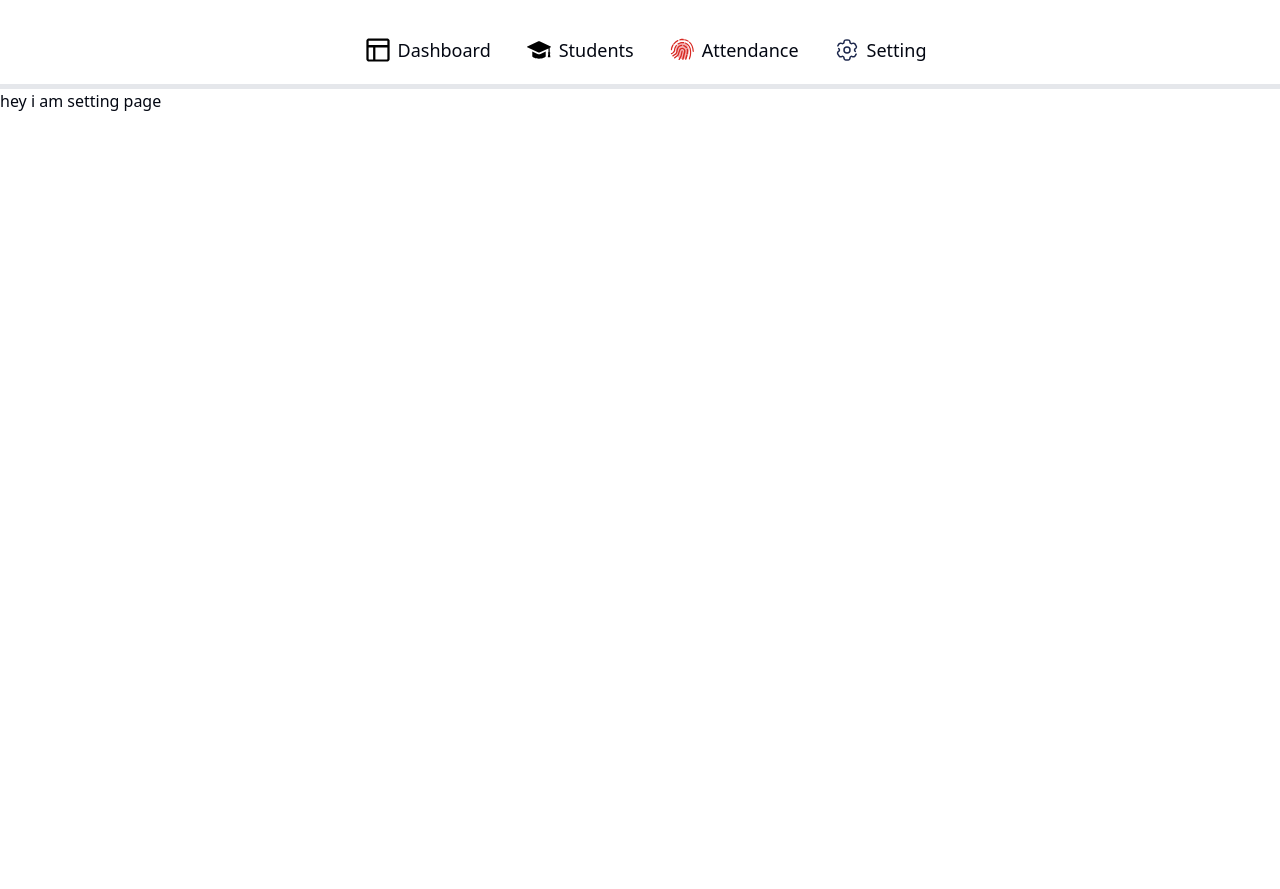
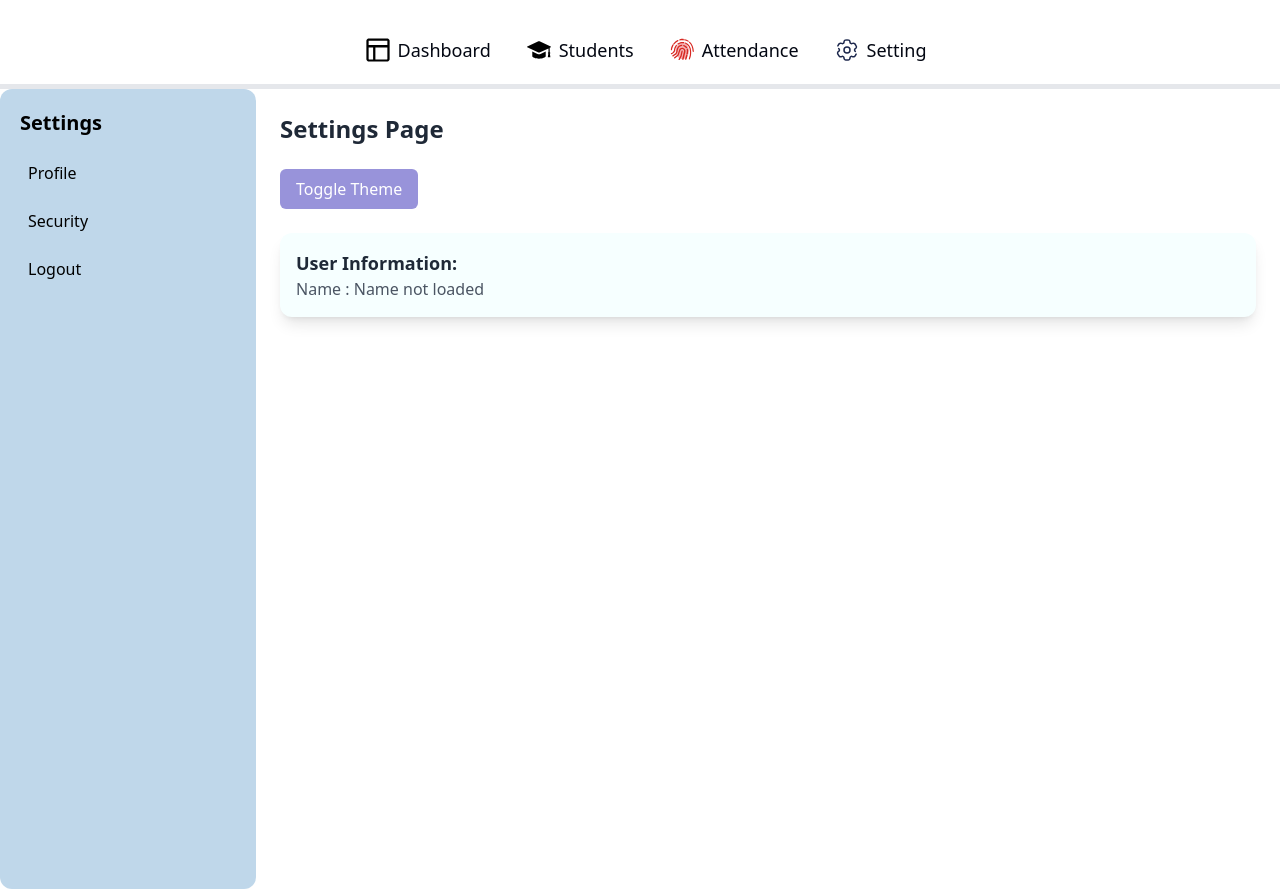
Before and after one commit to kumail-ahmad/Attendance, a Next.js app: page /pages/setting in a window 1280 px wide. Before the commit the page ends 800 px from the top, so only its background shows below. Built offline with nearby package versions, Linux system fonts and the light colour scheme; no server answers.

Commit message:
content in settings page

```diff
--- a/app/pages/home/page.js
+++ b/app/pages/home/page.js
@@ -16,10 +16,7 @@ import {
 } from "recharts";
 
 const Dashboard = () => {
-  // const { setTheme } = useTheme();
-  // useEffect(() => {
-  //   setTheme("system");
-  // }, []);
+
   const data = [
     {
       name: "Boys",
--- a/app/pages/setting/page.js
+++ b/app/pages/setting/page.js
@@ -1,7 +1,64 @@
-import React from "react";
+"use client";
+import React, { useEffect, useState } from "react";
+import { useTheme } from "next-themes";
+import { User } from "lucide-react";
+import { useKindeBrowserClient } from "@kinde-oss/kinde-auth-nextjs";
 
-const page = () => {
-  return <div>hey i am setting page</div>;
+
+const SettingsPage = () => {
+  const { user } = useKindeBrowserClient();
+  const { theme, setTheme } = useTheme();
+  const [userEmail, setUserEmail] = useState("");
+  const handleThemeToggle = () => {
+    setTheme(theme === "light" ? "dark" : "light");
+  };
+
+
+
+  return (
+    <div className="flex h-screen">
+      {/* Sidebar */}
+      <aside className="w-64 h-[100vh] bg-[#BFD7EA] text-white p-5 rounded-xl">
+        <h2 className="text-xl text-black font-bold">Settings</h2>
+        <ul className="mt-4 space-y-2">
+          <li className="p-2 text-black hover:bg-gray-500 cursor-pointer md:rounded-xl">
+            Profile
+          </li>
+          <li className="p-2 text-black hover:bg-gray-500 cursor-pointer md:rounded-xl">
+            Security
+          </li>
+          <li className="p-2 text-black hover:bg-gray-500 cursor-pointer md:rounded-xl">
+            Logout
+          </li>
+        </ul>
+      </aside>
+
+      {/* Main Content */}
+      <main className="flex-1 p-6 bg-[] dark:bg-gray-800">
+        <h1 className="text-2xl font-bold text-gray-800 dark:text-white">
+          Settings Page
+        </h1>
+
+        {/* Theme Toggle */}
+        <div className="mt-6">
+          <button
+            onClick={handleThemeToggle}
+            className="px-4 py-2 bg-[#9893DA] text-white rounded-md"
+          >
+            Toggle Theme
+          </button>
+        </div>
+
+        <div className="mt-6 bg-[#f6ffff] dark:bg-gray-900 p-4  rounded-xl shadow-lg">
+          <h2 className="text-lg font-semibold text-gray-800 dark:text-white">
+            User Information:
+          </h2>
+          <p className="text-gray-600 dark:text-gray-400">Name : {user?.name ? user.name : "Name not loaded"}</p>
+
+        </div>
+      </main>
+    </div>
+  );
 };
 
-export default page;
+export default SettingsPage;
```
